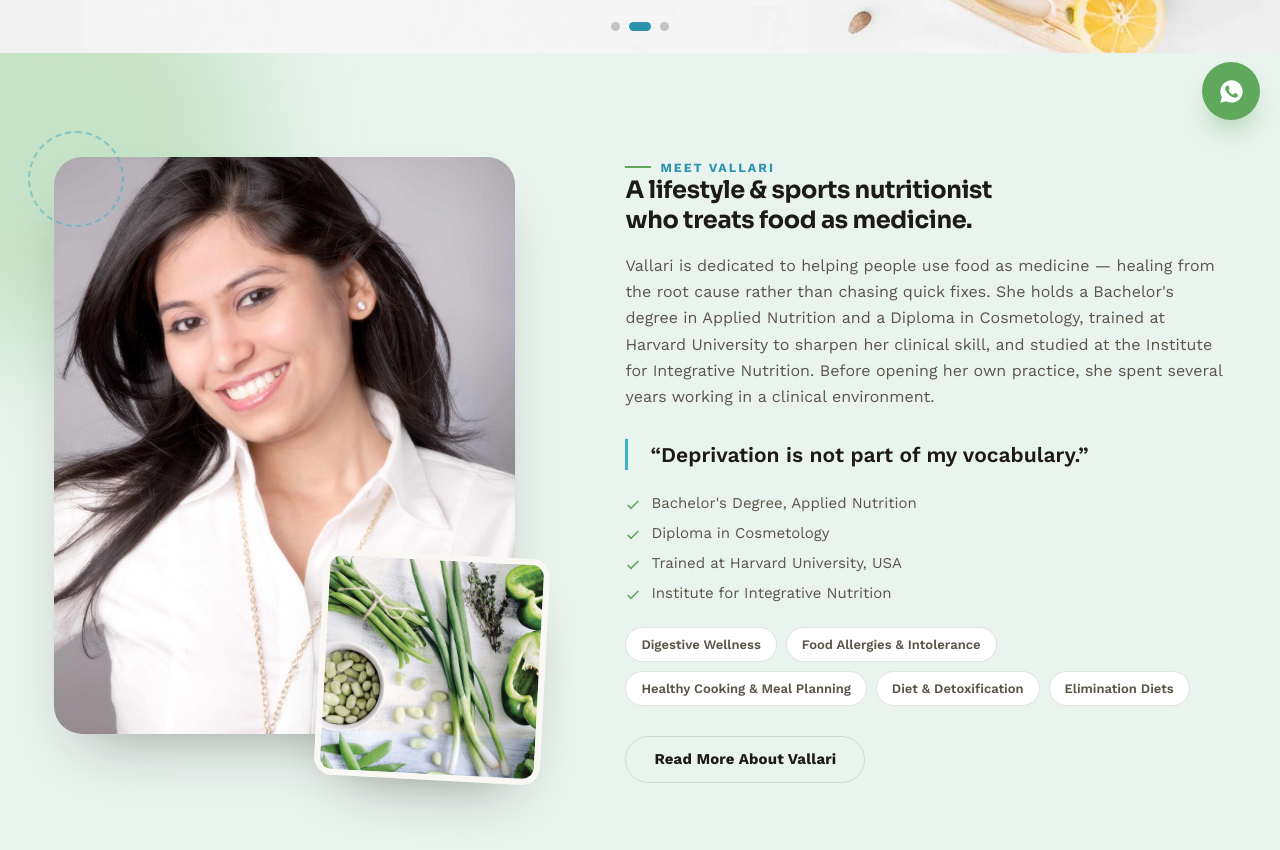
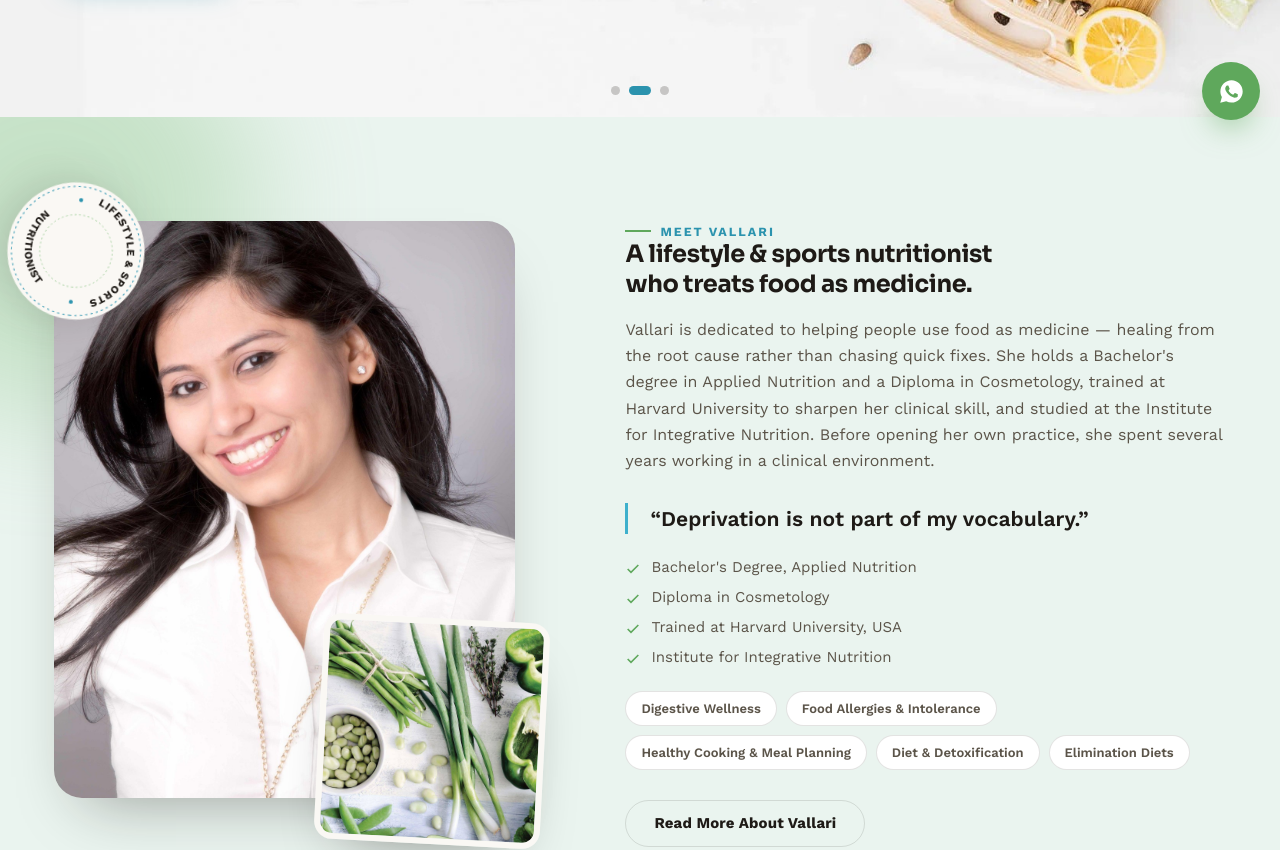
Before and after one commit to Kaasha-Nutrition/kaasha-website, a Next.js app: page / in a window 1280 px wide. Shown: the part 660-1510 px from the top of the page. Built offline with nearby package versions, Linux system fonts and the light colour scheme.

Commit message:
Add social icons to footer, increase font sizes, darken copyright text

```diff
--- a/app/about/page.tsx
+++ b/app/about/page.tsx
@@ -5,6 +5,7 @@ import Header from "@/components/Header";
 import Footer from "@/components/Footer";
 import WhatsAppFloat from "@/components/WhatsAppFloat";
 import Reveal from "@/components/Reveal";
+import RingBadge from "@/components/RingBadge";
 import { CheckIcon } from "@/components/icons";
 import { CREDENTIALS, SPECIALTIES, STORY } from "@/lib/about-content";
 
@@ -35,7 +36,7 @@ export default function AboutPage() {
         <article className="post-article">
           <div className="wrap about-grid about-page-intro">
             <Reveal className="about-art">
-              <div className="ring" />
+              <RingBadge />
               <div className="main">
                 <Image
                   src="/images/vallari-about-portrait.jpg"
--- a/app/globals.css
+++ b/app/globals.css
@@ -108,7 +108,7 @@ nav.primary a:hover::after{transform:scaleX(1);}
 body.nav-open #mobileNav{display:flex;}
 
 /* ---------- HERO: full-bleed slide image, text sits directly on its light side ---------- */
-.hero{padding-block:0;overflow:hidden;position:relative;min-height:min(76vh, 640px);display:flex;align-items:center;background:var(--paper);color:var(--ink);}
+.hero{padding-block:0;overflow:hidden;position:relative;min-height:min(84vh, 720px);display:flex;align-items:center;background:var(--paper);color:var(--ink);}
 .hero-bg{position:absolute;inset:0;z-index:0;}
 .hero-slide{position:absolute;inset:0;opacity:0;transition:opacity 1.1s ease;}
 .hero-slide.active{opacity:1;}
@@ -151,7 +151,18 @@ body.nav-open #mobileNav{display:flex;}
 .about-art .main img{width:100%;height:100%;object-fit:cover;}
 .about-art .float{position:absolute;right:0;bottom:0;width:46%;aspect-ratio:1/1;border-radius:var(--radius-md);overflow:hidden;border:6px solid var(--paper);box-shadow:var(--shadow-soft);transform:rotate(3deg);}
 .about-art .float img{width:100%;height:100%;object-fit:cover;}
-.about-art .ring{position:absolute;left:-26px;top:-26px;width:96px;height:96px;border:2px dashed var(--blue-500);border-radius:50%;opacity:.5;}
+.ring-badge{position:absolute;left:-52px;top:-44px;width:148px;height:148px;z-index:2;filter:drop-shadow(0 10px 22px rgba(30,26,22,.16));}
+@media (max-width:560px){ .ring-badge{width:118px;height:118px;left:-30px;top:-28px;} }
+@media (prefers-reduced-motion: no-preference){
+  .ring-badge{animation:ring-spin 26s linear infinite;}
+}
+@keyframes ring-spin{ to{ transform:rotate(360deg); } }
+.badge-bg{fill:var(--paper);}
+.badge-ring-outer{fill:none;stroke:var(--blue-600);stroke-width:1.6;stroke-dasharray:2 6;stroke-linecap:round;opacity:.85;}
+.badge-ring-inner{fill:none;stroke:var(--green-500);stroke-width:1.4;stroke-dasharray:1.5 5;stroke-linecap:round;opacity:.7;}
+.badge-seam{fill:var(--blue-600);}
+.badge-text{font-family:var(--sans);font-size:16px;font-weight:700;letter-spacing:.06em;text-transform:uppercase;fill:var(--ink);}
+@media (max-width:560px){ .badge-text{font-size:15px;} }
 .credentials{list-style:none;margin:24px 0 0;padding:0;display:grid;gap:11px;}
 .credentials li{display:flex;gap:10px;font-size:15px;color:var(--ink-soft);}
 .credentials li svg{flex:none;margin-top:3px;color:var(--green-600);}
@@ -185,7 +196,7 @@ blockquote.pull{font-family:var(--sans);font-weight:600;font-size:21px;line-heig
 @media (max-width:640px){ .svc-grid{grid-template-columns:1fr;} }
 .svc-card{background:var(--paper-raised);border:1px solid var(--line-soft);border-radius:var(--radius-md);padding:0;display:flex;flex-direction:column;overflow:hidden;transition:box-shadow .2s ease, transform .2s ease;}
 .svc-card:hover{box-shadow:var(--shadow-soft);transform:translateY(-4px);}
-.svc-thumb{aspect-ratio:16/10;overflow:hidden;position:relative;}
+.svc-thumb{aspect-ratio:16/10;overflow:hidden;position:relative;background:var(--mint);}
 .svc-thumb img{width:100%;height:100%;object-fit:cover;transition:transform .5s ease;}
 .svc-card:hover .svc-thumb img{transform:scale(1.06);}
 .cat-soon .svc-thumb img{filter:grayscale(55%);opacity:.55;}
@@ -333,18 +344,25 @@ form.booking-panel{background:var(--paper-raised);border:1px solid var(--line-so
 .closing .hero-ctas{justify-content:center;margin-top:34px;}
 
 /* ---------- Footer ---------- */
-footer.site{background:var(--charcoal);color:var(--on-charcoal-soft);padding-block:64px 28px;}
+/* Fixed (non-theme-switching) ink tones: the watercolor photo backing the
+   footer doesn't adapt to dark mode, so its text colors are pinned to the
+   light-mode ink palette rather than the --ink custom properties. */
+footer.site{position:relative;overflow:hidden;background:#FBF8F2 url("/images/footer-watercolor.jpg") center/cover no-repeat;color:#5B5449;padding-block:64px 28px;}
+footer.site::before{content:"";position:absolute;inset:0;background:rgba(253,250,244,.74);z-index:0;}
+footer.site .wrap{position:relative;z-index:1;}
 .foot-grid{display:grid;grid-template-columns:1.3fr 1fr 1fr 1.1fr;gap:40px;}
 @media (max-width:760px){ .foot-grid{grid-template-columns:1fr 1fr;} }
 @media (max-width:480px){ .foot-grid{grid-template-columns:1fr;} }
-.foot-brand .logo-plate{display:inline-block;background:var(--paper-raised);border-radius:18px;padding:14px 22px;box-shadow:var(--shadow-card);}
+.foot-brand .logo-plate{display:inline-block;background:#fff;border-radius:18px;padding:14px 22px;box-shadow:var(--shadow-card);}
 .foot-brand .logo-plate img{height:54px;width:auto;display:block;}
-.foot-brand p{margin-top:14px;font-size:13.5px;color:var(--on-charcoal-soft);max-width:32ch;}
-footer.site h4{color:var(--on-charcoal);font-size:13px;text-transform:uppercase;letter-spacing:.06em;font-family:var(--sans);font-weight:700;margin-bottom:16px;}
-footer.site ul{list-style:none;margin:0;padding:0;display:grid;gap:10px;}
-footer.site a{font-size:14px;color:var(--on-charcoal-soft);text-decoration:none;}
-footer.site a:hover{color:var(--on-charcoal);}
-.foot-bottom{margin-top:54px;padding-top:24px;border-top:1px solid rgba(243,239,232,.12);display:flex;justify-content:space-between;gap:14px;flex-wrap:wrap;font-size:12.5px;color:var(--on-charcoal-soft);}
+.foot-brand p{margin-top:14px;font-size:15px;color:#5B5449;max-width:32ch;}
+footer.site h4{color:#1E1A16;font-size:14.5px;text-transform:uppercase;letter-spacing:.06em;font-family:var(--sans);font-weight:700;margin-bottom:18px;}
+footer.site ul{list-style:none;margin:0;padding:0;display:grid;gap:12px;}
+footer.site a{font-size:16px;color:#5B5449;text-decoration:none;display:inline-flex;align-items:center;gap:9px;}
+footer.site a:hover{color:var(--blue-600);}
+footer.site a svg{flex:none;width:17px;height:17px;color:#8A8175;transition:color .15s ease;}
+footer.site a:hover svg{color:var(--blue-600);}
+.foot-bottom{margin-top:54px;padding-top:24px;border-top:1px solid rgba(30,26,22,.14);display:flex;justify-content:space-between;gap:14px;flex-wrap:wrap;font-size:14px;color:#5B5449;}
 
 .wa-float{position:fixed;right:20px;bottom:calc(20px + env(safe-area-inset-bottom,0px));z-index:70;width:58px;height:58px;border-radius:50%;background:var(--green-600);display:flex;align-items:center;justify-content:center;box-shadow:0 16px 30px -10px rgba(95,168,92,.6);text-decoration:none;color:#fff;}
 .wa-float:hover{background:var(--green-700);}
--- a/components/About.tsx
+++ b/components/About.tsx
@@ -1,6 +1,7 @@
 import Image from "next/image";
 import Link from "next/link";
 import Reveal from "./Reveal";
+import RingBadge from "./RingBadge";
 import { CheckIcon } from "./icons";
 import { CREDENTIALS, SPECIALTIES } from "@/lib/about-content";
 
@@ -10,7 +11,7 @@ export default function About() {
       <div className="blob" style={{ width: 420, height: 420, background: "var(--green-500)", top: -120, left: -160 }} />
       <div className="wrap about-grid">
         <Reveal className="about-art">
-          <div className="ring" />
+          <RingBadge />
           <div className="main">
             <Image src="/images/vallari-about-portrait.jpg" alt="Vallari Shah, Lifestyle & Sports Nutritionist" width={1200} height={1800} priority />
           </div>
--- a/components/Footer.tsx
+++ b/components/Footer.tsx
@@ -1,4 +1,5 @@
 import Image from "next/image";
+import { FacebookIcon, InstagramIcon, PinterestIcon } from "./icons";
 
 export default function Footer() {
   const year = new Date().getFullYear();
@@ -33,9 +34,21 @@ export default function Footer() {
           <div>
             <h4>Follow</h4>
             <ul>
-              <li><a href="https://www.facebook.com/kaashabyvallarishah" target="_blank" rel="noopener">Facebook</a></li>
-              <li><a href="https://www.instagram.com/kaashabyvallarishah/" target="_blank" rel="noopener">Instagram</a></li>
-              <li><a href="https://in.pinterest.com/beautyspa11/" target="_blank" rel="noopener">Pinterest</a></li>
+              <li>
+                <a href="https://www.facebook.com/kaashabyvallarishah" target="_blank" rel="noopener">
+                  <FacebookIcon /> Facebook
+                </a>
+              </li>
+              <li>
+                <a href="https://www.instagram.com/kaashabyvallarishah/" target="_blank" rel="noopener">
+                  <InstagramIcon /> Instagram
+                </a>
+              </li>
+              <li>
+                <a href="https://in.pinterest.com/beautyspa11/" target="_blank" rel="noopener">
+                  <PinterestIcon /> Pinterest
+                </a>
+              </li>
             </ul>
           </div>
         </div>
--- /dev/null
+++ b/components/RingBadge.tsx
@@ -0,0 +1,33 @@
+/**
+ * The rotating "stamp" badge used in the corner of Vallari's About portrait:
+ * a solid backing disc, two dashed rings, and "Lifestyle & Sports /
+ * Nutritionist" set on curved paths in the band between them.
+ */
+export default function RingBadge() {
+  return (
+    <svg className="ring-badge" viewBox="0 0 220 220" aria-hidden="true">
+      <defs>
+        <path id="ringBadgeTop" d="M 34,110 A 76,76 0 0 1 186,110" />
+        <path id="ringBadgeBottom" d="M 34,110 A 76,76 0 0 0 186,110" />
+      </defs>
+
+      <circle className="badge-bg" cx="110" cy="110" r="102" />
+      <circle className="badge-ring-outer" cx="110" cy="110" r="96" />
+      <circle className="badge-ring-inner" cx="110" cy="110" r="54" />
+
+      <text className="badge-text">
+        <textPath href="#ringBadgeTop" startOffset="50%" textAnchor="middle">
+          Lifestyle &amp; Sports
+        </textPath>
+      </text>
+      <text className="badge-text">
+        <textPath href="#ringBadgeBottom" startOffset="50%" textAnchor="middle">
+          Nutritionist
+        </textPath>
+      </text>
+
+      <circle className="badge-seam" cx="34" cy="110" r="3" />
+      <circle className="badge-seam" cx="186" cy="110" r="3" />
+    </svg>
+  );
+}
```
Also changed, not shown: public/images/footer-watercolor.jpg (added).
